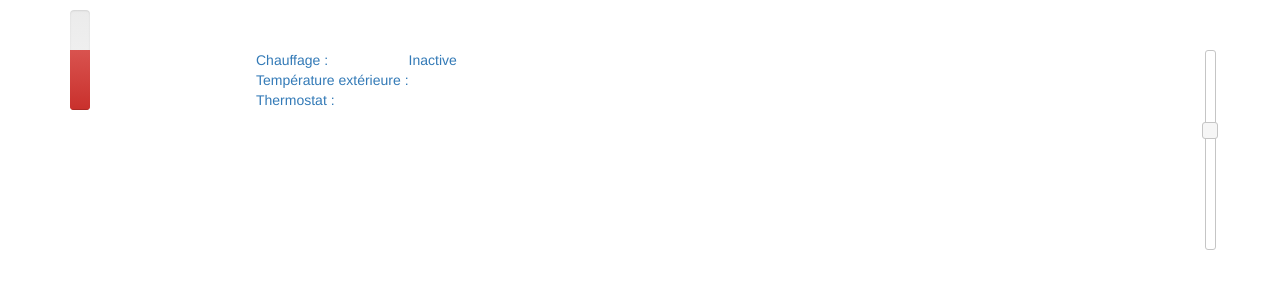
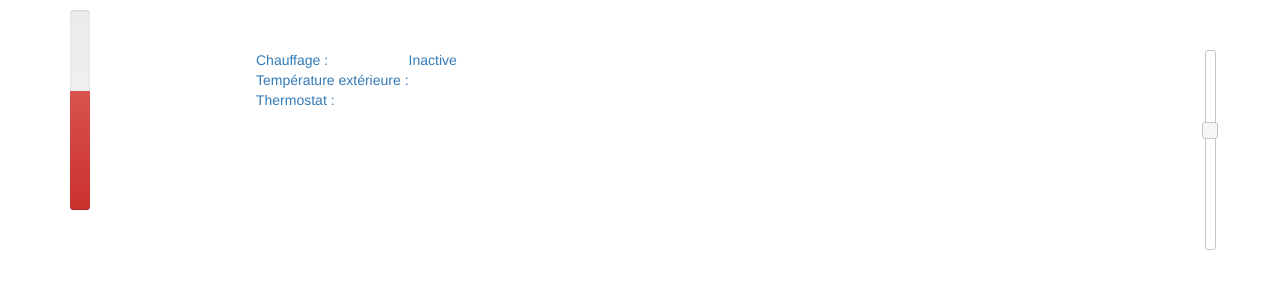
Before and after one commit to seb9465/log2420, a plain HTML site: page tp3/thermostat.html in a window 1280 px wide. Drawn offline with nearby package versions, Linux system fonts and the light colour scheme.

Commit message:
SC : Avancement tp3.

```diff
--- a/tp3/css/thermostat.css
+++ b/tp3/css/thermostat.css
@@ -23,7 +23,7 @@
 
 .progress-bar-vertical {
     width: 20px;
-    min-height: 100px;
+    min-height: 200px;
     display: flex;
     align-items: flex-end;
     margin-right: 20px;
--- a/tp3/javascript/thermostat.js
+++ b/tp3/javascript/thermostat.js
@@ -28,27 +28,40 @@
 });
 /*********************Ne pas modifier***********************/
 
-/*************************** Slider ************************/
-    $( function() {
-        $("#slider-vertical").slider({
-            orientation: "vertical",
-            range: "min",
-            min: 0,
-            max: 100,
-            value: 60,
-            slide: function (event, ui) {
-                $("#amount").val(ui.value);
-            }
-        });
-    $( "#amount" ).val( $( "#slider-vertical" ).slider( "value" ) );
-  } );
-    /*************************** Fin Slider **********************/
+
+$( function() {
+  var Observable = {
+    observers:[] ,
+    lastId: -1 ,
+    addObserver: function(observer) {
+      this.observers.push({callback:observer, id: ++this.lastId})
+    } ,
+    removeObserver: function(observer) {
+      var index = this.observers.indexOf(observer)
+      if(~index) {
+        this.observers.splice(index,1)
+      }
+    } ,
+    notifyObserver: function() {
+      this.observers.forEach(obs => obs.callback(temperatureInterieure, chauffage));
+    }
+  }
 
 
+  $(function(){
+    console.log("Ajout d'un observer.")
+    Observable.addObserver(updateAll)
+  });
 
+  function updateAll(tempInterieur, chauf){
+    console.log("Temperature interieure: " + tempInterieur);
+    console.log("Chauffage actif ? " + chauf);
+    var pourcentage = tempInterieur + 50;
+    $("#barreAffichageTemperature").css('height', pourcentage+'%' );
+  }
 
-/**
- * update : changement de style .
- * callback : variables qui doivent être prise en compte.
- * addObserver : (update).
- */
+  setInterval(() => {
+    ticTac();
+    Observable.notifyObserver();
+  }, intervalleTemps);
+} );
--- a/tp3/thermostat.html
+++ b/tp3/thermostat.html
@@ -21,9 +21,6 @@
 
 </head>
 <body>
-
-
-
     <div id="thermostat" style="height:200px;"></div>
 
     <div id="infosTemp">
@@ -56,7 +53,7 @@
     <div class="container">
 
         <div class="progress progress-bar-vertical">
-            <div id="barreAffichageTemperature" class="progress-bar progress-bar-danger" role="progressbar" aria-valuenow="30" aria-valuemin="0" aria-valuemax="100" style="height: 60%;">
+            <div id="barreAffichageTemperature" class="progress-bar progress-bar-danger" role="progressbar" aria-valuenow="30" aria-valuemin="0" aria-valuemax="100" style="height: 100%;">
                 <span class="sr-only">10% Complete</span>
             </div>
         </div>
```
Lines whose indentation alone changed are shown as unchanged.
